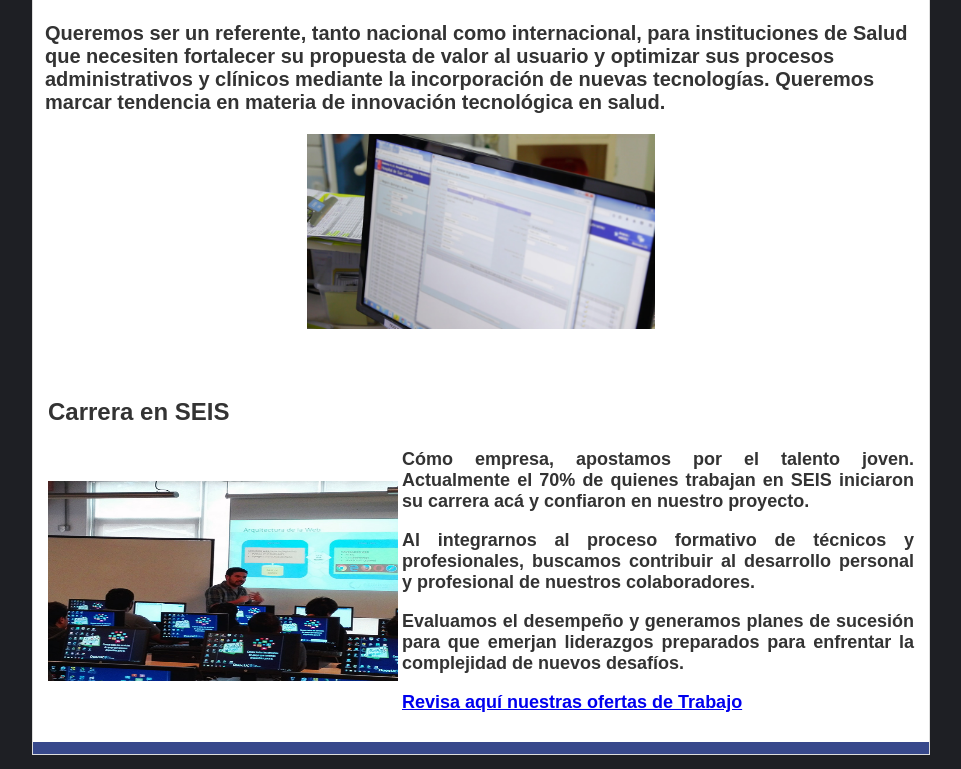
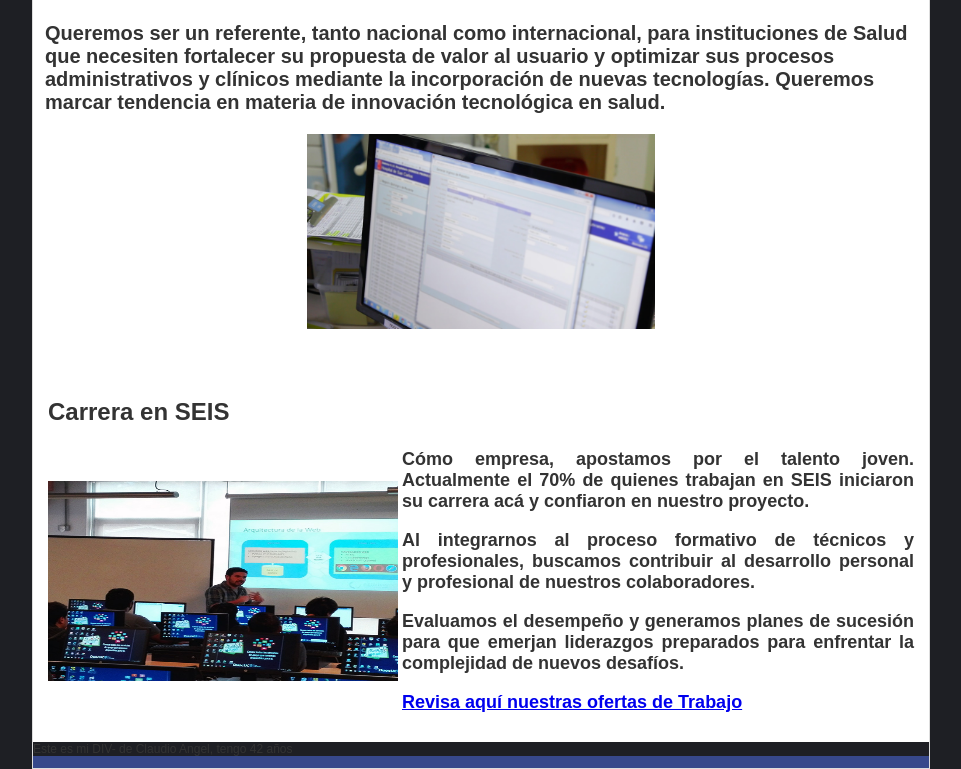
Before and after one commit to ClaudioAngelP/TallerGit, a plain HTML site: page index.html in a window 1280 px wide. Shown: the part 299-1068 px from the top of the page, without its empty margins (159-1120 px from the left). Drawn offline with Linux system fonts and the light colour scheme.

Commit message:
Se crea el div de claudio Angel

```diff
--- a/index.html
+++ b/index.html
@@ -10,6 +10,7 @@
                 SISTEMAS EXPERTOS
                 <span id="tagline">TALLER GIT QUIERO SER EXPERTOS</span>
             </div>
+
             <div id="post">
                 <h1>Aqu&iacute; inicia el Taller GIT </hl>
                 <div>
@@ -52,6 +53,7 @@
                     </table>
 				</div>
             </div>
+            <div id="claudio">Este es mi DIV- de Claudio Angel, tengo 42 años</div>
             <div id="footer">
             </div>
         </div>
```
